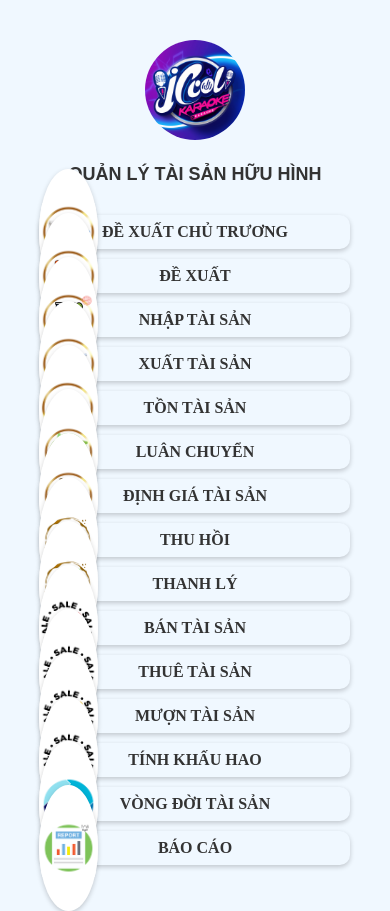
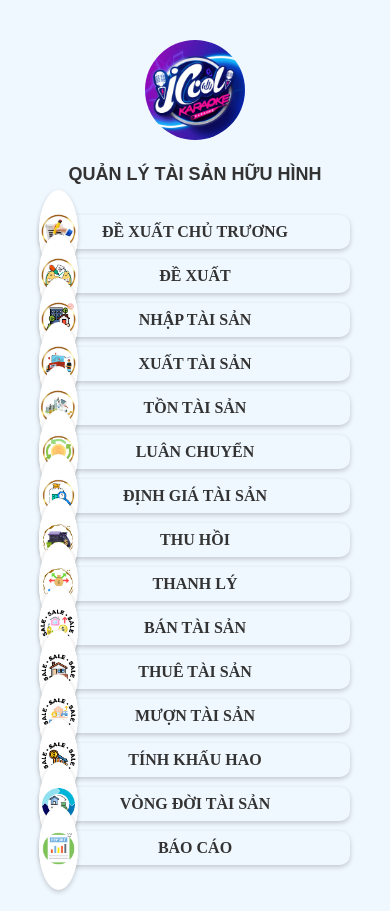
Before and after one commit to ToanPro2002/url_project, a website: page index.html in a window 390 px wide. Drawn offline with Linux system fonts and the light colour scheme.

Commit message:
chinh lai style mobile

```diff
--- a/style.css
+++ b/style.css
@@ -271,10 +271,6 @@ body {
     justify-content: center;
     width: 100%;
   }
-
-  .icon-circle {
-    left: 10%;
-  }
   .menu-item span {
     /* margin-left: 50px; */
     /* position: absolute; */
@@ -302,9 +298,11 @@ body {
     }
   }
   .icon-circle {
-    width: 60px;
-    height: 60px;
+    left: 10%;
+    width: 15%;
+    height: 15%;
     border-radius: 50%;
+    z-index: 1;
     /* position: relative; */
     position: absolute;
     /* animation: slide 10s infinite reverse; */
@@ -323,8 +321,8 @@ body {
   }
 
   .mobile-menu-item .icon-circle {
-    width: 15%;
-    height: 15%;
+    width: 10%;
+    height: 10%;
     margin-right: 10px;
   }
   /* .mobile-menu-item:hover {
```
